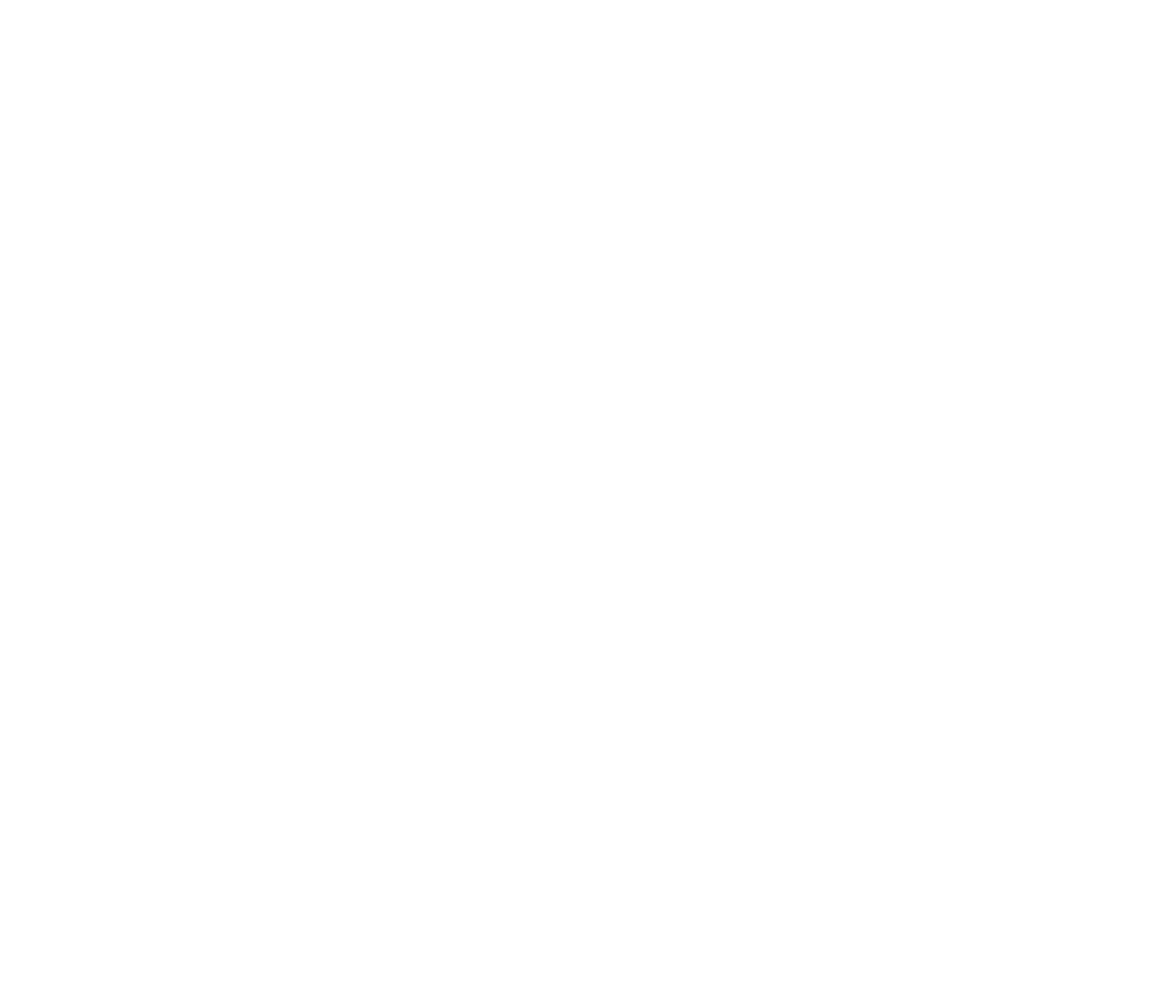
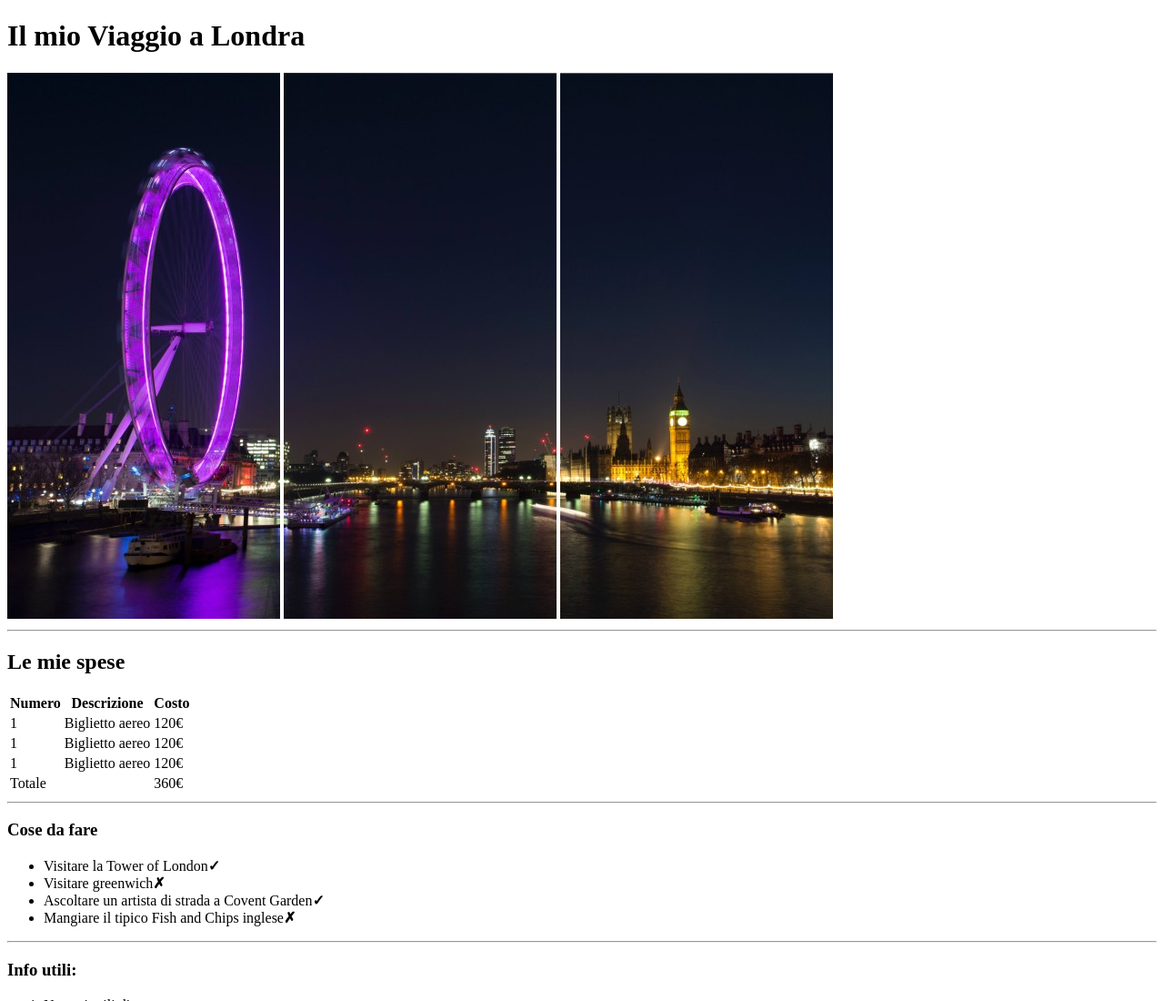
Before and after one commit to PasquiFra/html-london-trip, a plain HTML site: page index.html in a window 1280 px wide. Shown: the top 1100 px of the page at 91% size. Before the commit the page ends 800 px from the top, so only its background shows below. Drawn offline with Linux system fonts and the light colour scheme.

Commit message:
final commit

```diff
--- a/index.html
+++ b/index.html
@@ -1,5 +1,116 @@
 <!DOCTYPE html>
-
+<html lang="it">
 <head>
+    <meta charset="utf-8">
+    <meta name="viewport" content="widht-device-widht, initial-scale-1.0">
+    <meta name="author" content="Francesco Pasquinoni">
+    <title>London Trip</title>
+    <link rel="icon" href="https://cdn-icons-png.flaticon.com/512/1235/1235727.png">
 
 </head>
+
+<!-- corpo del documento -->
+<body>
+    <!--titolo-->
+    <header>
+        <h1>Il mio Viaggio a Londra</h1>
+    </header>
+
+    <!--contenuto documento-->
+    <main>
+        <!--sezione immagini principali-->
+        <div>
+            <img alt="londra1" src="img/pexels-bill-emrich-230794-0.jpg">
+            <img alt="londra2" src="img/pexels-bill-emrich-230794-1.jpg">
+            <img alt="londra3" src="img/pexels-bill-emrich-230794-2.jpg">
+        </div>
+        <hr>
+        <!--sezione le mie spese-->
+        <section class="le-mie-spese">
+            <h2>Le mie spese</h2>
+            <table>
+                <thead>
+                    <tr>
+                        <th>Numero</th>
+                        <th>Descrizione</th>
+                        <th>Costo</th>
+                    </tr>
+                </thead>
+                <tbody>
+                    <tr>
+                        <td>1</td>
+                        <td>Biglietto aereo</td>
+                        <td>120€</td>
+                    </tr>
+                    <tr>
+                        <td>1</td>
+                        <td>Biglietto aereo</td>
+                        <td>120€</td>
+                    </tr>
+                    <tr>
+                        <td>1</td>
+                        <td>Biglietto aereo</td>
+                        <td>120€</td>
+                    </tr>
+                </tbody>
+                <tfoot>
+                    <tr>
+                        <td colspan="2">Totale</td>
+                        <td>360€</td>
+                    </tr>
+                </tfoot>
+            </table>
+            <hr>
+        </section>
+
+        <!--sezione cose da fare-->
+        <section class="cose-da-fare">
+            <h3>Cose da fare</h3>
+            <ul>
+                <li>Visitare la Tower of London<b>&check;</b></li>
+                <li>Visitare greenwich<b>&cross;</b></li>
+                <li>Ascoltare un artista di strada a Covent Garden<b>&check;</b></li>
+                <li>Mangiare il tipico Fish and Chips inglese<b>&cross;</b></li>
+            </ul>
+            <hr>
+        </section>
+
+        <!--sezione info utili-->
+        <section class="info-utili">
+            <h3>Info utili:</h3>
+            <ol>
+                <li>Numeri utili di emergenza
+                    <ul>
+                        <li><strong>999</strong> - Emergenza</li>
+                        <li><strong>101</strong> - Numero polizia</li>
+                        <li><strong>111</strong> - Numero assistenza medica</li>
+                    </ul>
+                </li>
+                <li>Hotel
+                    <ul>
+                        <li><strong>Nome hotel</strong>: Buckingham Palace</li>
+                        <li><strong>Indirizzo hotel</strong>: Westminster,  London SW1A 1AA, Regno Unito</li>
+                    </ul>
+                </li>
+                <li>Aereo
+                    <ul>
+                        <li><strong>Volo di Andata</strong>: YI234X, ore 9.30 da Milano Malpensa</li>
+                        <li><strong>Volo di Ritorno</strong>: YI236X, ore 18.30 da London Heathrow</li>
+                    </ul>
+                </li>
+            </ol>
+            <hr>
+        </section>
+
+        <!--sezione mie foto-->
+        <section class="le-foto">
+            <h3>Le foto</h3>
+            <div class="album foto">
+                <img alt="miefoto1" src="https://www.abta.com/sites/default/files/styles/large/public/media/uploads/london-400x400-compressor_0.jpg">
+                <img alt="miefoto2" src="https://imgc.allpostersimages.com/img/posters/evening-tower-bridge-and-river-thames-london_u-L-P2QVZJ0.jpg?artPerspective=n">
+            </div>
+        </section>
+    </main>
+</body>
+
+</html>
```
Also changed, not shown: img/pexels-bill-emrich-230794-0.jpg (added), img/pexels-bill-emrich-230794-1.jpg (added), img/pexels-bill-emrich-230794-2.jpg (added), screenshot.png (added).
